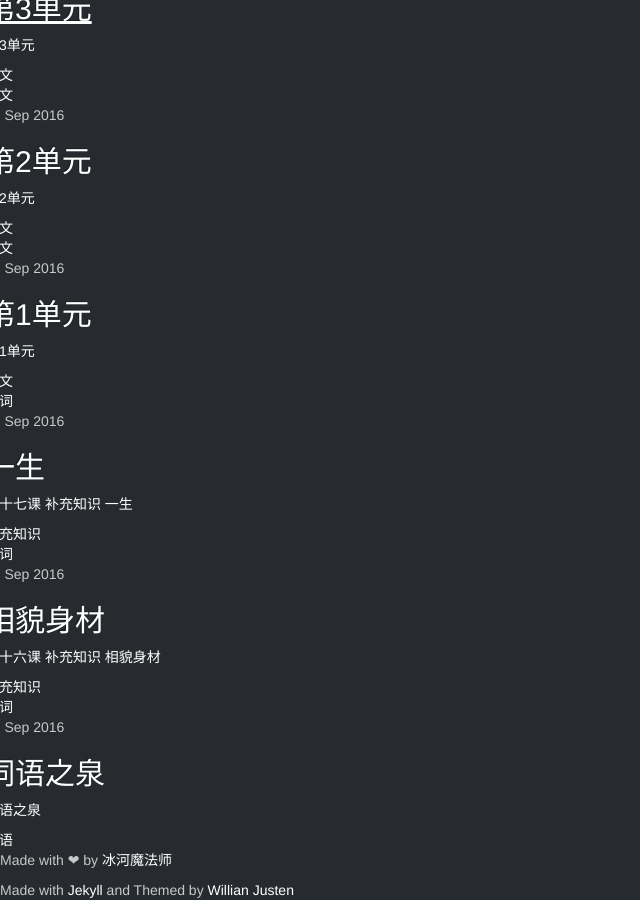
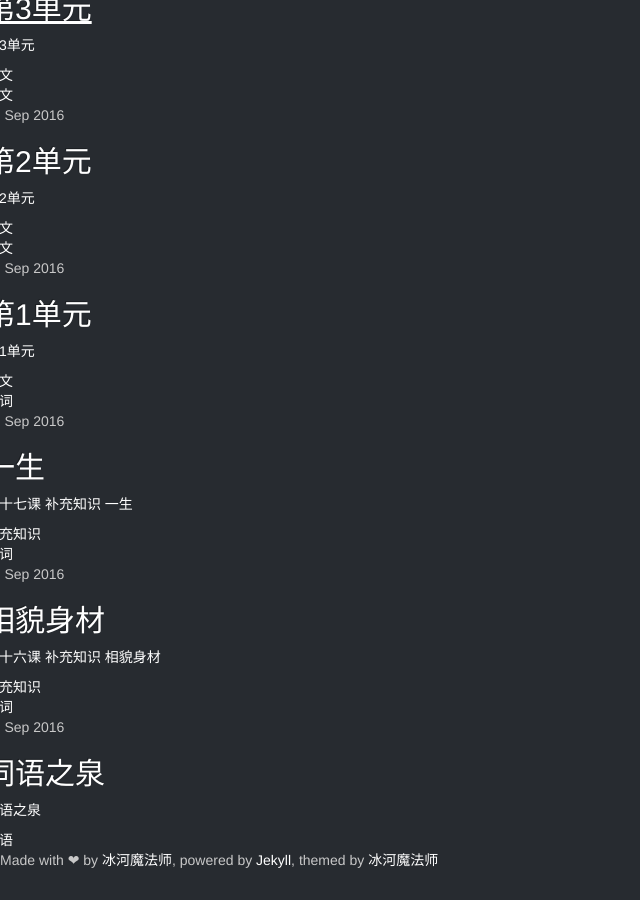
Before and after one commit to wizicer/LearnJapan, a Jekyll site: the page built from index.html, in a window 1280 px wide and 900 px high, scrolled down 3952 px. Shown: the whole window, without its empty margins (0-640 px from the left). Built offline with Jekyll 4.4.1, drawn with Linux system fonts in a browser that asks for light colours; after the commit the page ends 4822 px from its top, so only the background shows below that.

Commit message:
correct footer

```diff
--- a/_includes/footer.html
+++ b/_includes/footer.html
@@ -1,6 +1,5 @@
 <footer>
-    <p>Made with <span class="love">❤</span> by <a href="http://icerdesign.com">冰河魔法师</a></p>
-    <p>Made with <a href="http://jekyllrb.com/" target="_blank">Jekyll</a> and <span class="love">Themed</span> by <a href="http://willianjusten.com.br">Willian Justen</a></p>
+    <p>Made with <span class="love">❤</span> by <a href="http://icerdesign.com">冰河魔法师</a>, powered by <a href="http://jekyllrb.com/" target="_blank">Jekyll</a>, <span class="love">themed</span> by <a href="http://icerdesign.com">冰河魔法师</a></p>
 </footer>
 {% if site.la51_analytics %}
 <div style="display:none;">
```
